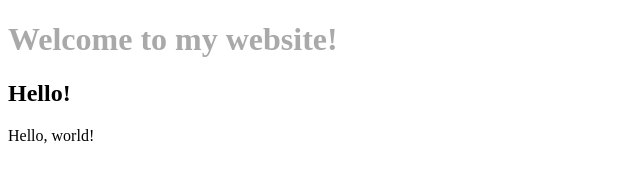
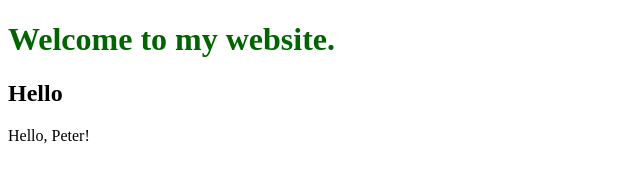
Before and after one commit to douglacombe/douglacombe.github.io, a plain HTML site: page index.html in a window 1280 px wide. Shown: the whole page, without its empty margins (0-640 px from the left). Drawn offline with Linux system fonts and the light colour scheme.

Commit message:
text revisions

```diff
--- a/index.html
+++ b/index.html
@@ -1,11 +1,11 @@
 <!DOCTYPE html>
 <html lang="en">
     <head>
-        <title>Hello!</title>
+        <title>Hello</title>
     </head>
     <body>
-        <h1 style="color:darkgray;">Welcome to my website!</h1>
-        <h2>Hello!</h2>
-        Hello, world!
+        <h1 style="color:darkgreen;">Welcome to my website.</h1>
+        <h2>Hello</h2>
+        Hello, Peter!
     </body>
 </html>
```
